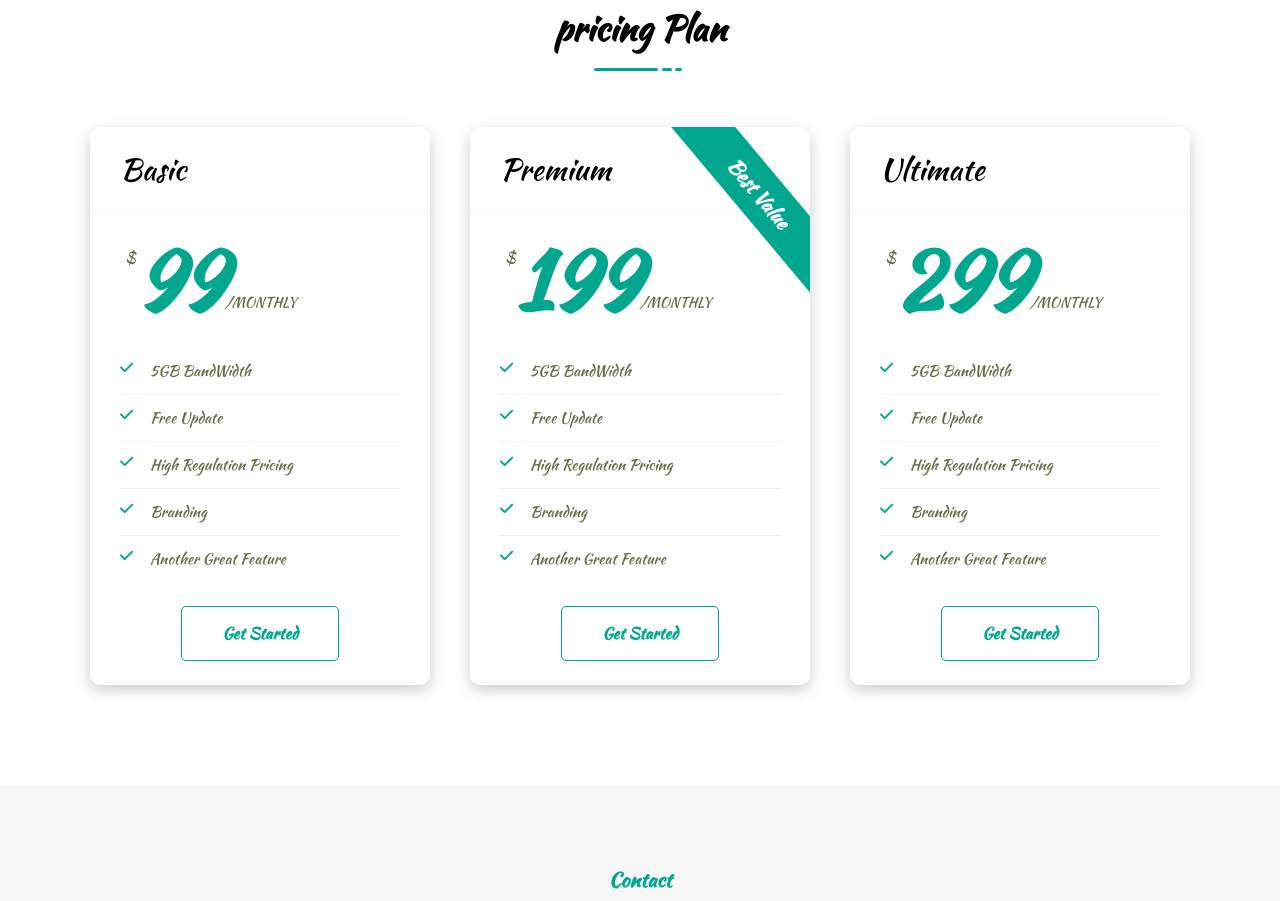
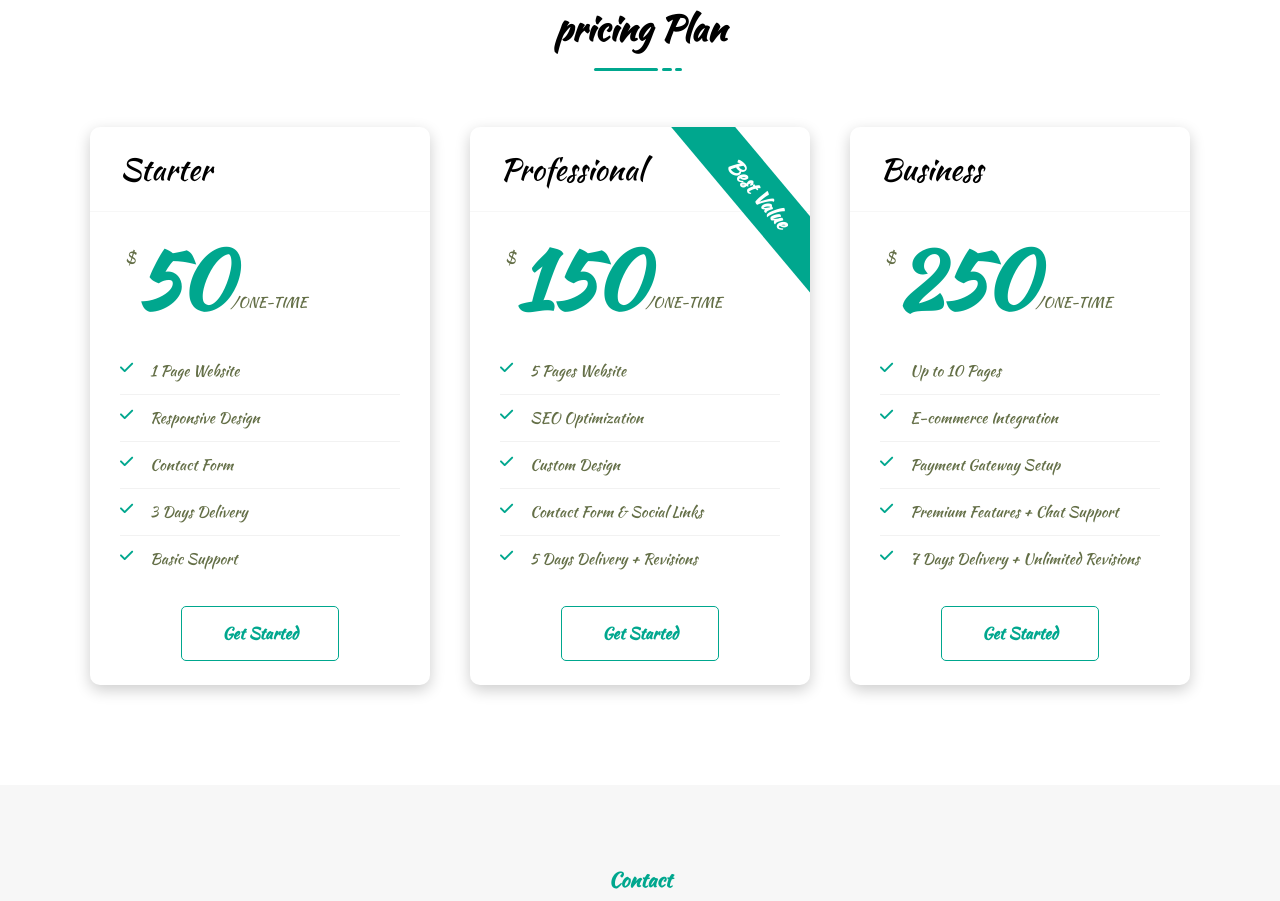
Before and after one commit to Aneesrahamn/personal-portfolio, a plain HTML site: page index.html in a window 1280 px wide. Shown: the part 4608-5509 px from the top of the page. Drawn offline with Linux system fonts and the light colour scheme.

```diff
--- a/index.html
+++ b/index.html
@@ -544,6 +544,7 @@
     <!--==*** portfolio Section end ****==-->
 
     <!--==*** pricing Section start ****==-->
+
     <section class="pricing section-padding" id="pricing">
     <div class="container">
         <div class="row">
@@ -555,92 +556,94 @@
                     <li></li>
                     <li></li>
                     <li></li>
-
                 </ul>
-                </div><!--- Section title   --------->
+            </div>
         </div>
         <div class="row justify-content-center">
+
+            <!-- Basic Plan -->
             <div class="pricing-item">
                 <div class="pricing-plan">
                     <div class="pricing-header">
-                            <h3>Basic</h3>
+                        <h3>Starter</h3>
                     </div>
                     <div class="pricing-price">
                         <span class="currency">$</span>
-                            <span class="price">99</span>
-                            <span class="period">/monthly</span>
+                        <span class="price">50</span>
+                        <span class="period">/one-time</span>
                     </div>
                     <div class="pricing-body">
                         <ul>
-                                <li> <i class="fa-solid fa-check"></i> 5GB BandWidth</li>
-                                <li> <i class="fa-solid fa-check"></i> Free Update </li>
-                                <li> <i class="fa-solid fa-check"></i> High Regulation Pricing</li>
-                                <li> <i class="fa-solid fa-check"></i> Branding</li>
-                                <li> <i class="fa-solid fa-check"></i> Another Great Feature</li>
-
+                            <li><i class="fa-solid fa-check"></i> 1 Page Website</li>
+                            <li><i class="fa-solid fa-check"></i> Responsive Design</li>
+                            <li><i class="fa-solid fa-check"></i> Contact Form</li>
+                            <li><i class="fa-solid fa-check"></i> 3 Days Delivery</li>
+                            <li><i class="fa-solid fa-check"></i> Basic Support</li>
                         </ul>
                     </div>
                     <div class="pricing-footer">
                         <a href="#" class="btn-2">Get Started</a>
                     </div>
                 </div>
-                </div> <!-- pricing item end -->
+            </div>
+
+            <!-- Premium Plan -->
             <div class="pricing-item">
                 <div class="pricing-plan">
                     <div class="pricing-header">
-                            <h3>Premium</h3>
+                        <h3>Professional</h3>
                         <h2 class="best-value">Best Value</h2>
                     </div>
                     <div class="pricing-price">
                         <span class="currency">$</span>
-                            <span class="price">199</span>
-                            <span class="period">/monthly</span>
+                        <span class="price">150</span>
+                        <span class="period">/one-time</span>
                     </div>
                     <div class="pricing-body">
                         <ul>
-                                <li> <i class="fa-solid fa-check"></i> 5GB BandWidth</li>
-                                <li> <i class="fa-solid fa-check"></i> Free Update </li>
-                                <li> <i class="fa-solid fa-check"></i> High Regulation Pricing</li>
-                                <li> <i class="fa-solid fa-check"></i> Branding</li>
-                                <li> <i class="fa-solid fa-check"></i> Another Great Feature</li>
-
+                            <li><i class="fa-solid fa-check"></i> 5 Pages Website</li>
+                            <li><i class="fa-solid fa-check"></i> SEO Optimization</li>
+                            <li><i class="fa-solid fa-check"></i> Custom Design</li>
+                            <li><i class="fa-solid fa-check"></i> Contact Form & Social Links</li>
+                            <li><i class="fa-solid fa-check"></i> 5 Days Delivery + Revisions</li>
                         </ul>
                     </div>
                     <div class="pricing-footer">
                         <a href="#" class="btn-2">Get Started</a>
                     </div>
                 </div>
-                </div> <!-- pricing item end -->
+            </div>
 
+            <!-- Ultimate Plan -->
             <div class="pricing-item">
                 <div class="pricing-plan">
                     <div class="pricing-header">
-                            <h3>Ultimate</h3>
+                        <h3>Business</h3>
                     </div>
                     <div class="pricing-price">
                         <span class="currency">$</span>
-                            <span class="price">299</span>
-                            <span class="period">/monthly</span>
+                        <span class="price">250</span>
+                        <span class="period">/one-time</span>
                     </div>
                     <div class="pricing-body">
                         <ul>
-                                <li> <i class="fa-solid fa-check"></i> 5GB BandWidth</li>
-                                <li> <i class="fa-solid fa-check"></i> Free Update </li>
-                                <li> <i class="fa-solid fa-check"></i> High Regulation Pricing</li>
-                                <li> <i class="fa-solid fa-check"></i> Branding</li>
-                                <li> <i class="fa-solid fa-check"></i> Another Great Feature</li>
-
+                            <li><i class="fa-solid fa-check"></i> Up to 10 Pages</li>
+                            <li><i class="fa-solid fa-check"></i> E-commerce Integration</li>
+                            <li><i class="fa-solid fa-check"></i> Payment Gateway Setup</li>
+                            <li><i class="fa-solid fa-check"></i> Premium Features + Chat Support</li>
+                            <li><i class="fa-solid fa-check"></i> 7 Days Delivery + Unlimited Revisions</li>
                         </ul>
                     </div>
                     <div class="pricing-footer">
                         <a href="#" class="btn-2">Get Started</a>
                     </div>
                 </div>
-                </div> <!-- pricing item end -->
+            </div>
 
         </div>
     </div>
 </section>
+
     <!--==*** pricing section end****==-->
     <!--==*** Contact Section start ****==-->
     <section class="contact-section section-padding" id="contact">
@@ -692,22 +695,22 @@
                 <!--==== Contact Form start ====-->
                 <div class="row">
                     <div class="contact-form">
-                        <form action="">
+                  <form action="https://formsubmit.co/aneesrahamn338@gmail.com" method="POST">
                             <div class="row">
                                 <div class="w-50">
                                     <div class="input-group">
-                                        <input type="text" placeholder="Name" class="input-control">
+                                        <input name="name" type="text" placeholder="Name" class="input-control">
                                     </div>
                                     <div class="input-group">
-                                        <input type="email" placeholder="Email" class="input-control">
+                                        <input name="email" type="email" placeholder="Email" class="input-control">
                                     </div>
                                     <div class="input-group">
-                                        <input type="text" placeholder="Subject" class="input-control">
+                                        <input name="subject" type="text" placeholder="Subject" class="input-control">
                                     </div>
                                 </div>
                                 <div class="w-50">
                                     <div class="input-group">
-                                        <textarea name="" class="input-control" placeholder="Message" cols="30" rows="10" id=""></textarea>
+                                        <textarea name="message" class="input-control" placeholder="Message" cols="30" rows="10" id=""></textarea>
                                     </div>
                                 </div>
                             </div>
--- a/style.css
+++ b/style.css
@@ -1041,6 +1041,6 @@
     }
     .skills .skill-left, .skills .skill-right{
         /* flex: 0 0 100% !important; */
-        min-width: 100%;
+        min-width: 90%;
     }
 }
```
Lines whose indentation alone changed are shown as unchanged.
